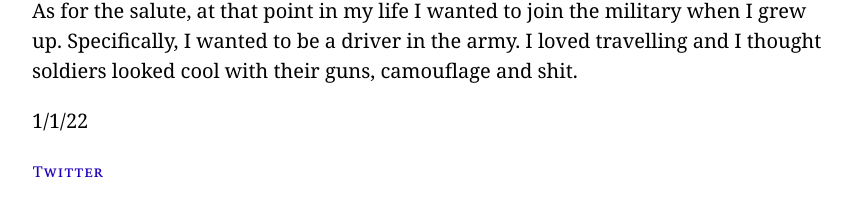
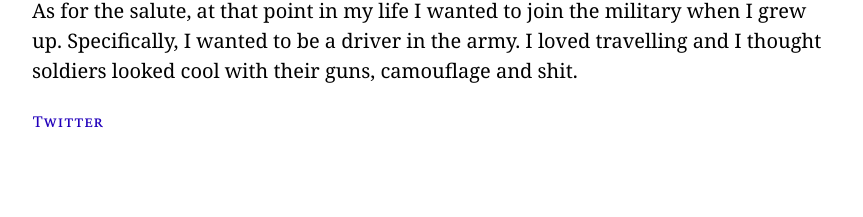
Before and after one commit to habasweiny/habasweiny.github.io, a Jekyll site: the page built from _posts/2022-1-1-kaunda-&-kdf.md, in a window 1280 px wide. Shown: the part 477-694 px from the top of the page, without its empty margins (208-1071 px from the left). Built offline with Jekyll 4.4.1, drawn with Linux system fonts in a browser that asks for light colours.

Commit message:
Update and rename 2022-1-1-Family-names.md to 2022-1-1-kaunda-&-kdf.md

```diff
--- a/_posts/2022-1-1-Family-names.md
+++ b/_posts/2022-1-1-kaunda-&-kdf.md
@@ -24,6 +24,3 @@ to join the military when I grew up. Specifically, I
 wanted to be a driver in the army. I loved
 travelling and I thought soldiers looked cool with
 their guns, camouflage and shit.
-
-
-1/1/22
```
